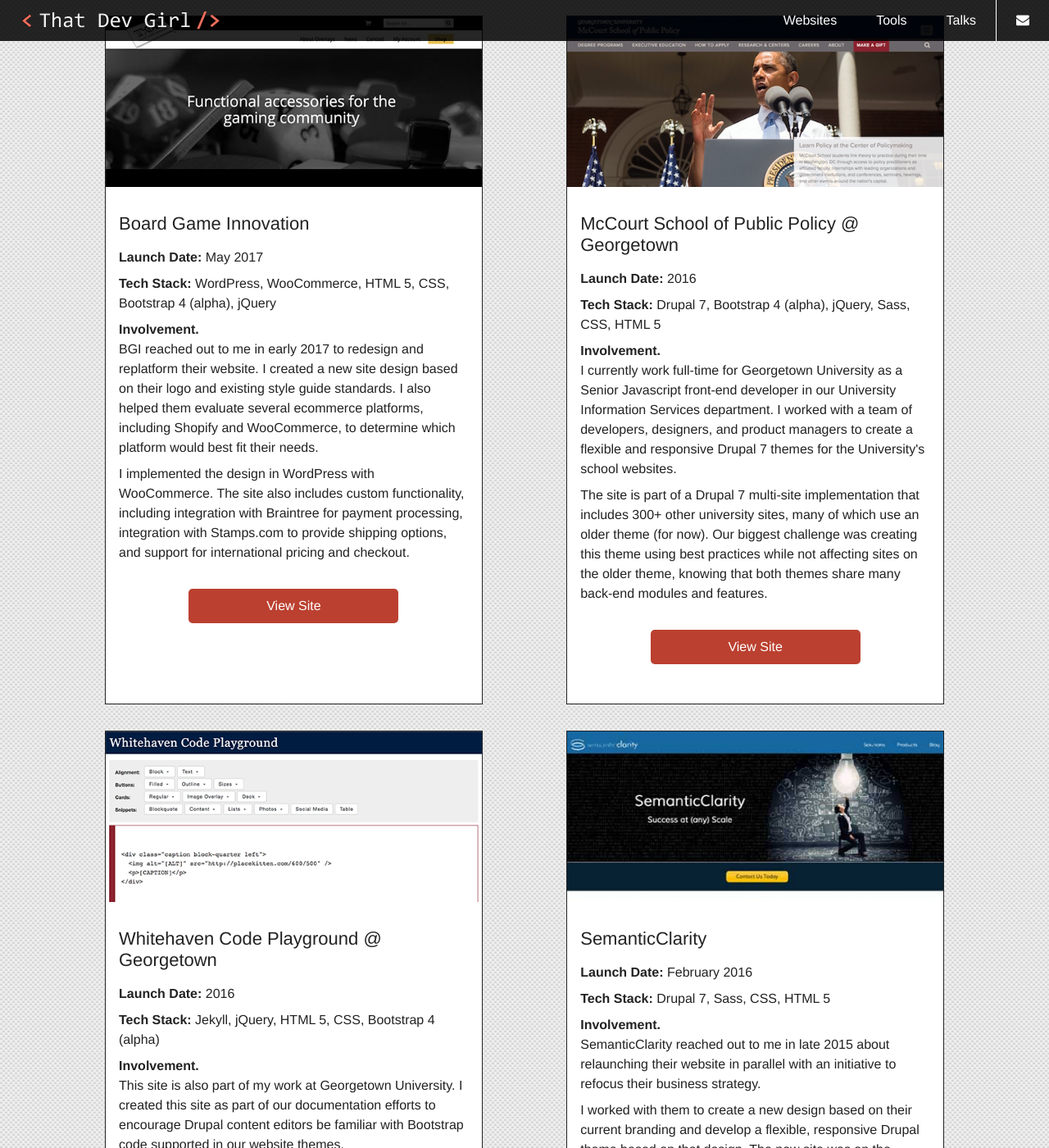
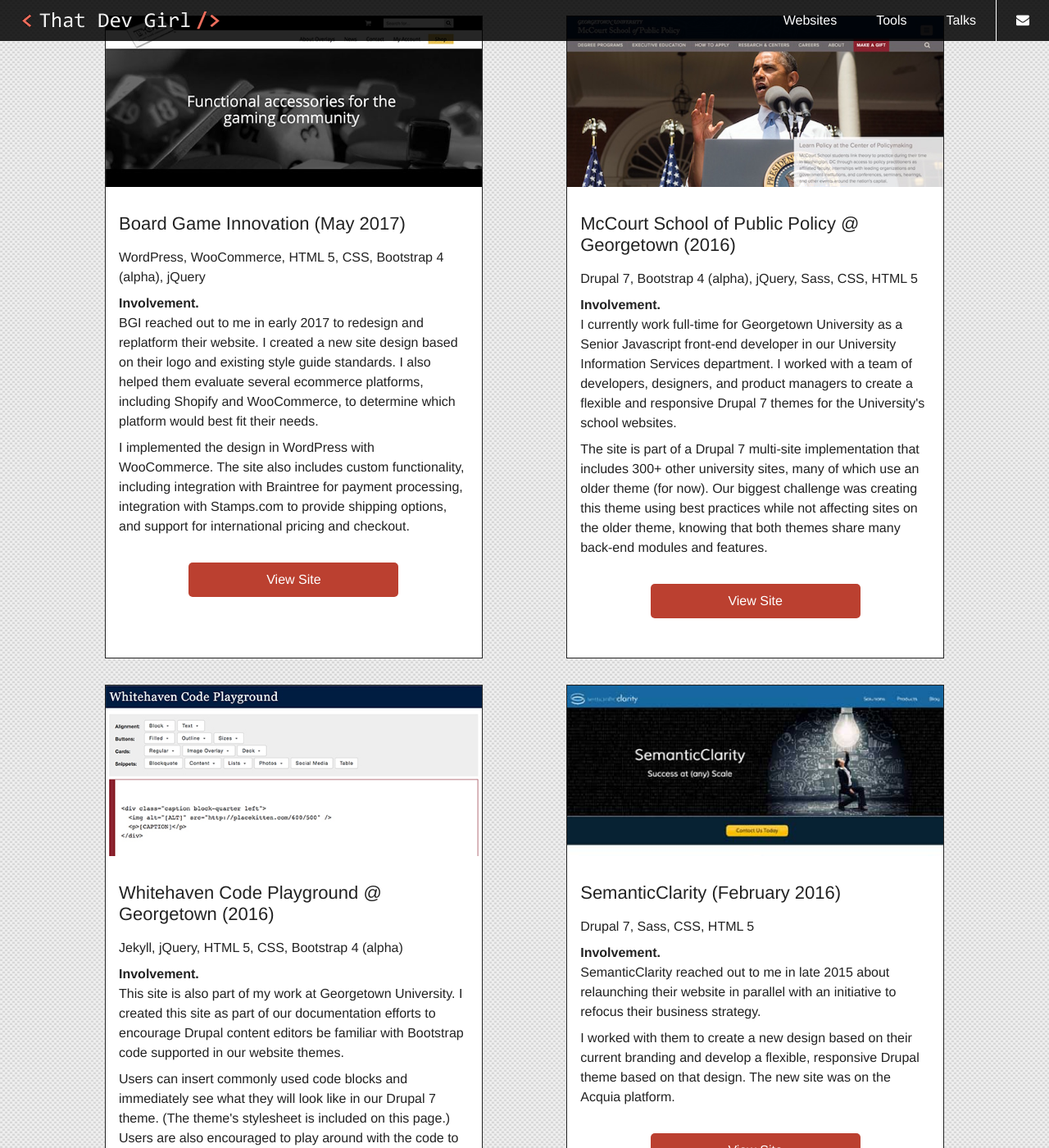
Before and after one commit to That-Dev-Girl-Archives/thatdevgirl.com, a Jekyll site: the page built from index.md, in a window 1280 px wide and 1400 px high, scrolled down 685 px. Shown: the whole window at 82% size. Built offline with Jekyll 4.4.1, drawn with Linux system fonts in a browser that asks for light colours; some of the changed text lies outside the part shown.

Commit message:
More formatting updates to sites list

```diff
--- a/index.md
+++ b/index.md
@@ -32,11 +32,12 @@ title: That Dev Girl, LLC | Website and tool design and development
           <img src="/assets/images/project-bgi.jpg" alt="Board Game Innovation home page" />
         </a>
 
-        <h2><a href="http://www.boardgameinnovation.com" target="_blank">Board Game Innovation</a></h2>
+        <h2>
+          <a href="http://www.boardgameinnovation.com" target="_blank">Board Game Innovation</a>
+          <small>(May 2017)</small>
+        </h2>
 
-        <p><b>Launch Date:</b> May 2017</p>
-
-        <p><b>Tech Stack:</b> WordPress, WooCommerce, HTML 5, CSS, Bootstrap 4 (alpha), jQuery</p>
+        <p>WordPress, WooCommerce, HTML 5, CSS, Bootstrap 4 (alpha), jQuery</p>
 
         <p>
           <b>Involvement.</b> <br />
@@ -60,11 +61,12 @@ title: That Dev Girl, LLC | Website and tool design and development
           <img src="/assets/images/project-mccourt.jpg" alt="McCourt School home page" />
         </a>
 
-        <h2><a href="http://mccourt.georgetown.edu" target="_blank">McCourt School of Public Policy @ Georgetown</a></h2>
+        <h2>
+          <a href="http://mccourt.georgetown.edu" target="_blank">McCourt School of Public Policy @ Georgetown</a>
+          <small>(2016)</small>
+        </h2>
 
-        <p><b>Launch Date:</b> 2016</p>
-
-        <p><b>Tech Stack:</b> Drupal 7, Bootstrap 4 (alpha), jQuery, Sass, CSS, HTML 5</p>
+        <p>Drupal 7, Bootstrap 4 (alpha), jQuery, Sass, CSS, HTML 5</p>
 
         <p>
           <b>Involvement.</b> <br />
@@ -88,11 +90,12 @@ title: That Dev Girl, LLC | Website and tool design and development
           <img src="/assets/images/project-playground.jpg" alt="Whitehaven code playground screenshot" />
         </a>
 
-        <h2><a href="https://georgetown-university.github.io/whitehaven-playground/" target="_blank">Whitehaven Code Playground @ Georgetown</a></h2>
+        <h2>
+          <a href="https://georgetown-university.github.io/whitehaven-playground/" target="_blank">Whitehaven Code Playground @ Georgetown</a>
+          <small>(2016)</small>
+        </h2>
 
-        <p><b>Launch Date:</b> 2016</p>
-
-        <p><b>Tech Stack:</b> Jekyll, jQuery, HTML 5, CSS, Bootstrap 4 (alpha)</p>
+        <p>Jekyll, jQuery, HTML 5, CSS, Bootstrap 4 (alpha)</p>
 
         <p>
           <b>Involvement.</b> <br />
@@ -116,11 +119,12 @@ title: That Dev Girl, LLC | Website and tool design and development
           <img src="/assets/images/project-semanticclarity.jpg" alt="SemanticClarity home page" />
         </a>
 
-        <h2><a href="http://www.semanticclarity.com" target="_blank">SemanticClarity</a></h2>
+        <h2>
+          <a href="http://www.semanticclarity.com" target="_blank">SemanticClarity</a>
+          <small>(February 2016)</small>
+        </h2>
 
-        <p><b>Launch Date:</b> February 2016</p>
-
-        <p><b>Tech Stack:</b> Drupal 7, Sass, CSS, HTML 5</p>
+        <p>Drupal 7, Sass, CSS, HTML 5</p>
 
         <p>
           <b>Involvement.</b> <br />
@@ -141,11 +145,12 @@ title: That Dev Girl, LLC | Website and tool design and development
           <img src="/assets/images/project-cct.jpg" alt="Chicago Community Trust home page" />
         </a>
 
-        <h2><a href="http://www.cct.org" target="_blank">Chicago Community Trust</a></h2>
+        <h2>
+          <a href="http://www.cct.org" target="_blank">Chicago Community Trust</a>
+          <small>(May 2015)</small>
+        </h2>
 
-        <p><b>Launch Date:</b> May 2015</p>
-
-        <p><b>Tech Stack:</b> Wordpress, Javascript, SASS, CSS, HTML 5</p>
+        <p>Wordpress, Javascript, SASS, CSS, HTML 5</p>
 
         <p>
           <b>Involvement.</b> <br />
@@ -163,11 +168,12 @@ title: That Dev Girl, LLC | Website and tool design and development
           <img src="/assets/images/project-macys.jpg" alt="Macy's" />
         </div>
 
-        <h2>Macy's Internal Application</h2>
+        <h2>
+          Macy's Internal Application
+          <small>(2014)</small>
+        </h2>
 
-        <p><b>Launch Date:</b> 2014</p>
-
-        <p><b>Tech Stack:</b> Backbone.js, Marionette, jQuery, Jasmine, CSS</p>
+        <p>Backbone.js, Marionette, jQuery, Jasmine, CSS</p>
 
         <p>
           <b>Involvement.</b> <br />
```
